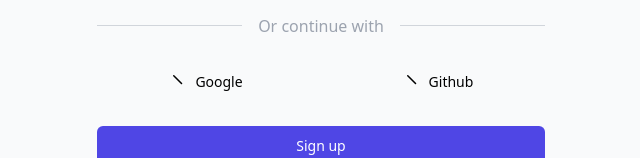
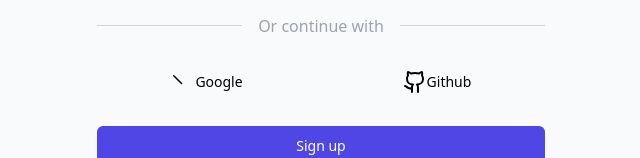
Before and after one commit to ShamiKantMourya/job_portal, a React (Vite) app: page /signup in a window 1280 px wide. Shown: the part 455-613 px from the top of the page, without its empty margins (319-959 px from the left). Built offline with nearby package versions, Linux system fonts and the light colour scheme.

Commit message:
signup page

```diff
--- a/src/components/SignUp.tsx
+++ b/src/components/SignUp.tsx
@@ -1,7 +1,7 @@
 import React, { useState } from "react";
 import { Link } from "react-router-dom";
 import { useNavigate } from "react-router-dom";
-import { Eye, EyeOff, Mail, Lock, User, Building } from "lucide-react";
+import { Eye, EyeOff, Mail, Lock, User, Building,Github } from "lucide-react";
 
 import { Button } from "./UI/Button";
 import { Input } from "./UI/Input";
@@ -109,7 +109,7 @@ const SignUp: React.FC = () => {
               </>
             ) : (
               <div className="relative">
-                <Building className="absolute left-3 top-1/2 transform -translate-y-1/2 text-gray-400 h-5 w-5" />
+                <Building className="absolute left-3 top-1/2 transform -translate-y-1/2 text-white h-5 w-5" />
                 <Input
                   id="companyName"
                   name="companyName"
@@ -202,7 +202,7 @@ const SignUp: React.FC = () => {
               <div className="flex-grow border-t border-gray-300"></div>
             </div>
             <div className="mt-6 flex gap-4">
-              <Button variant="ghost" className="w-full">
+              <Button variant="ghost" className="w-full flex items-center justify-center">
                 <svg
                   className="h-5 w-5 mr-2"
                   xmlns="http://www.w3.org/2000/svg"
@@ -217,18 +217,8 @@ const SignUp: React.FC = () => {
                 </svg>
                 Google
               </Button>
-              <Button variant="ghost" className="w-full">
-                <svg
-                  className="h-5 w-5 mr-2"
-                  xmlns="http://www.w3.org/2000/svg"
-                  viewBox="0 0 20 20"
-                  fill="currentColor"
-                >
-                  <path
-                    d="M6.22 3.22a.75.75 0 011.06 0l7.78 7.78a.75.75 0 11-1.06 1.06l-7.78-7.78a.75.75 0 010-1.06z"
-                    clipRule="evenodd"
-                  />
-                </svg>
+              <Button className="w-full flex items-center justify-center">
+               <Github/>
                 Github
               </Button>
             </div>
```
